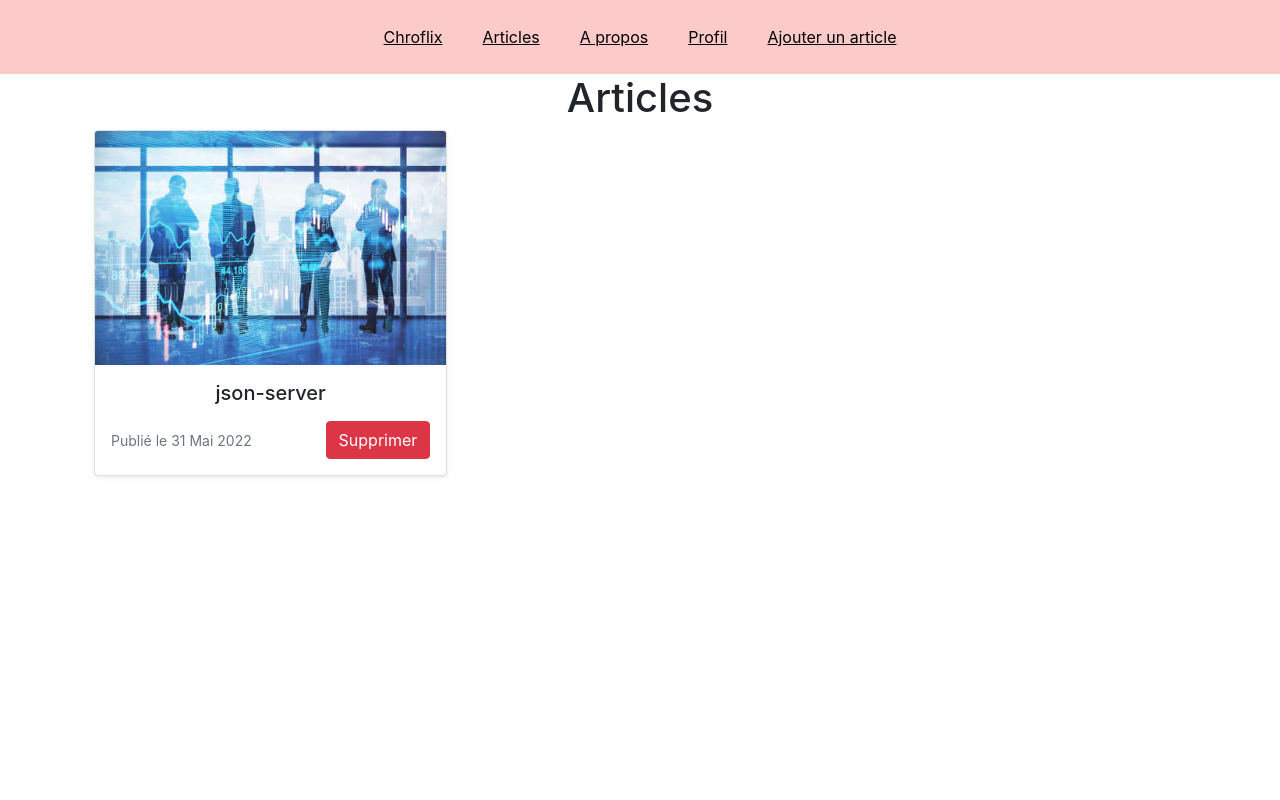
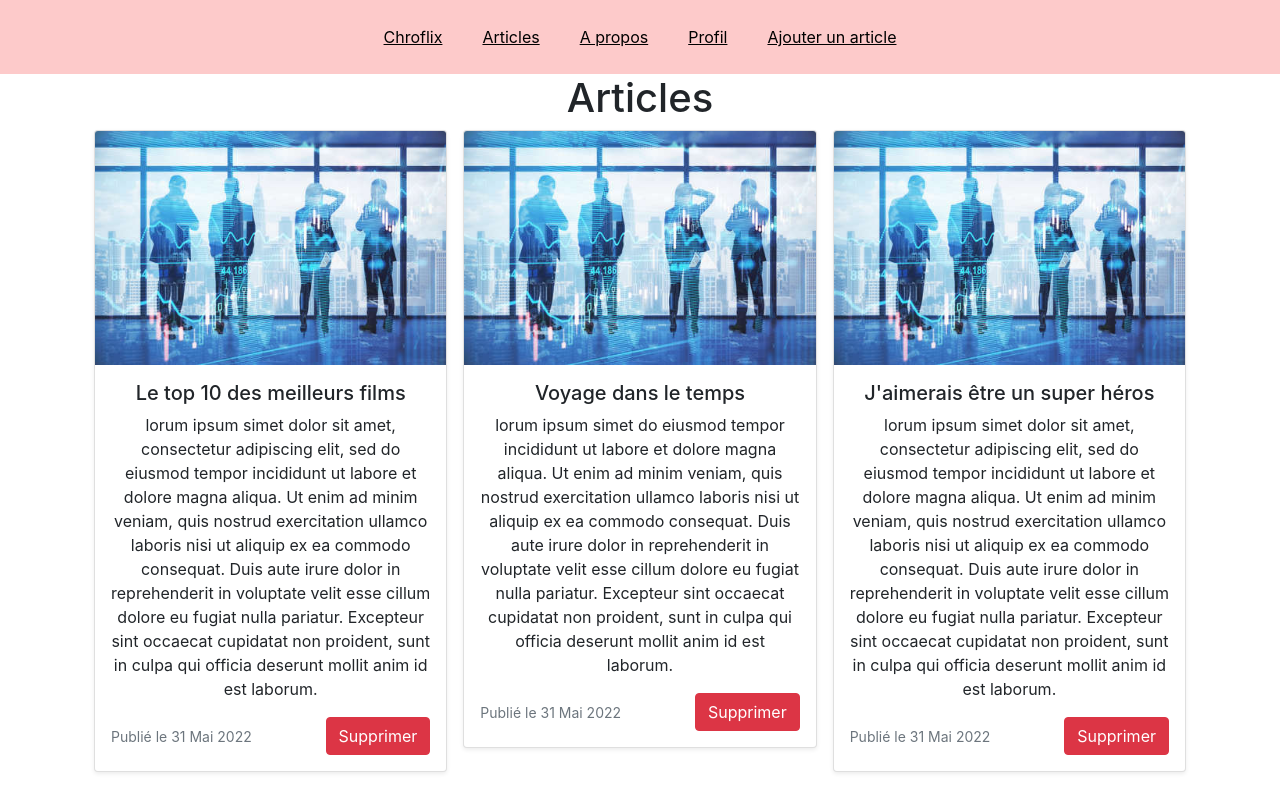
Before and after one commit to Melkibson/tp-reactblog, a React (Vite) app: page /posts in a window 1280 px wide. Built offline with nearby package versions, Linux system fonts and the light colour scheme; data requests are answered from the project's data file.

Commit message:
requete supprimer un article

```diff
--- a/db.json
+++ /dev/null
@@ -1,19 +0,0 @@
-{
-  "posts": [
-    {
-      "id": 1,
-      "title": "json-server",
-      "author": "typicode"
-    }
-  ],
-  "comments": [
-    {
-      "id": 1,
-      "body": "some comment",
-      "postId": 1
-    }
-  ],
-  "profile": {
-    "name": "typicode"
-  }
-}
--- a/src/components/add/Add.jsx
+++ b/src/components/add/Add.jsx
@@ -14,6 +14,7 @@ const Add = () => {
       return false;
     } else return true;
   };
+
   const path = "http://localhost:3001/posts";
   const genreOptions = [
     {
--- a/src/components/posts/Posts.jsx
+++ b/src/components/posts/Posts.jsx
@@ -8,8 +8,20 @@ import {getPosts} from "../../utils/requests";
 const Posts = () => {
     const path = "http://localhost:3001/posts";
     const [posts, setPosts] = React.useState([]);
+    const removePost = () => {
+
+    };
     const handleRemove = (id) => {
         const newPosts = posts.filter(post => post.id !== id);
+        fetch(path + `/${id}`, {
+            method: "DELETE",
+            headers: {
+                "Content-Type": "application/json"
+            },
+        })
+            .then(res => res.json())
+            .catch(err => console.log(err));
+
         setPosts(newPosts);
     };
     useEffect(() => {
--- a/src/utils/db.json
+++ b/src/utils/db.json
@@ -20,13 +20,6 @@
       "author": "Yann Martel",
       "genre": "Science fiction",
       "content": "lorum ipsum simet dolor sit amet, consectetur adipiscing elit, sed do eiusmod tempor incididunt ut labore et dolore magna aliqua. Ut enim ad minim veniam, quis nostrud exercitation ullamco laboris nisi ut aliquip ex ea commodo consequat. Duis aute irure dolor in reprehenderit in voluptate velit esse cillum dolore eu fugiat nulla pariatur. Excepteur sint occaecat cupidatat non proident, sunt in culpa qui officia deserunt mollit anim id est laborum."
-    },
-    {
-      "title": "Ca marche peut être",
-      "author": "Yamna",
-      "genre": "Mystery",
-      "content": "???",
-      "id": 4
     }
   ]
 }
```
